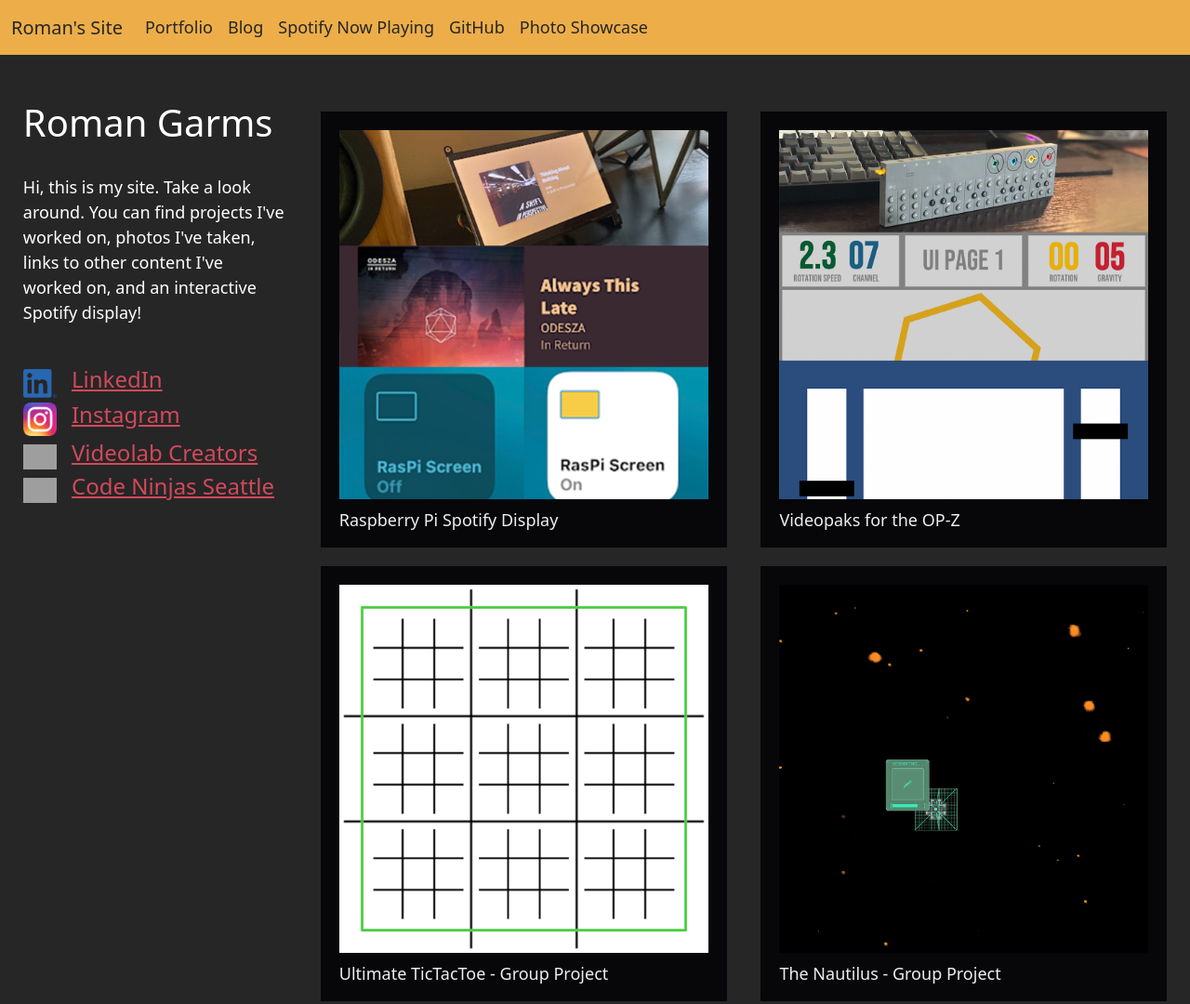
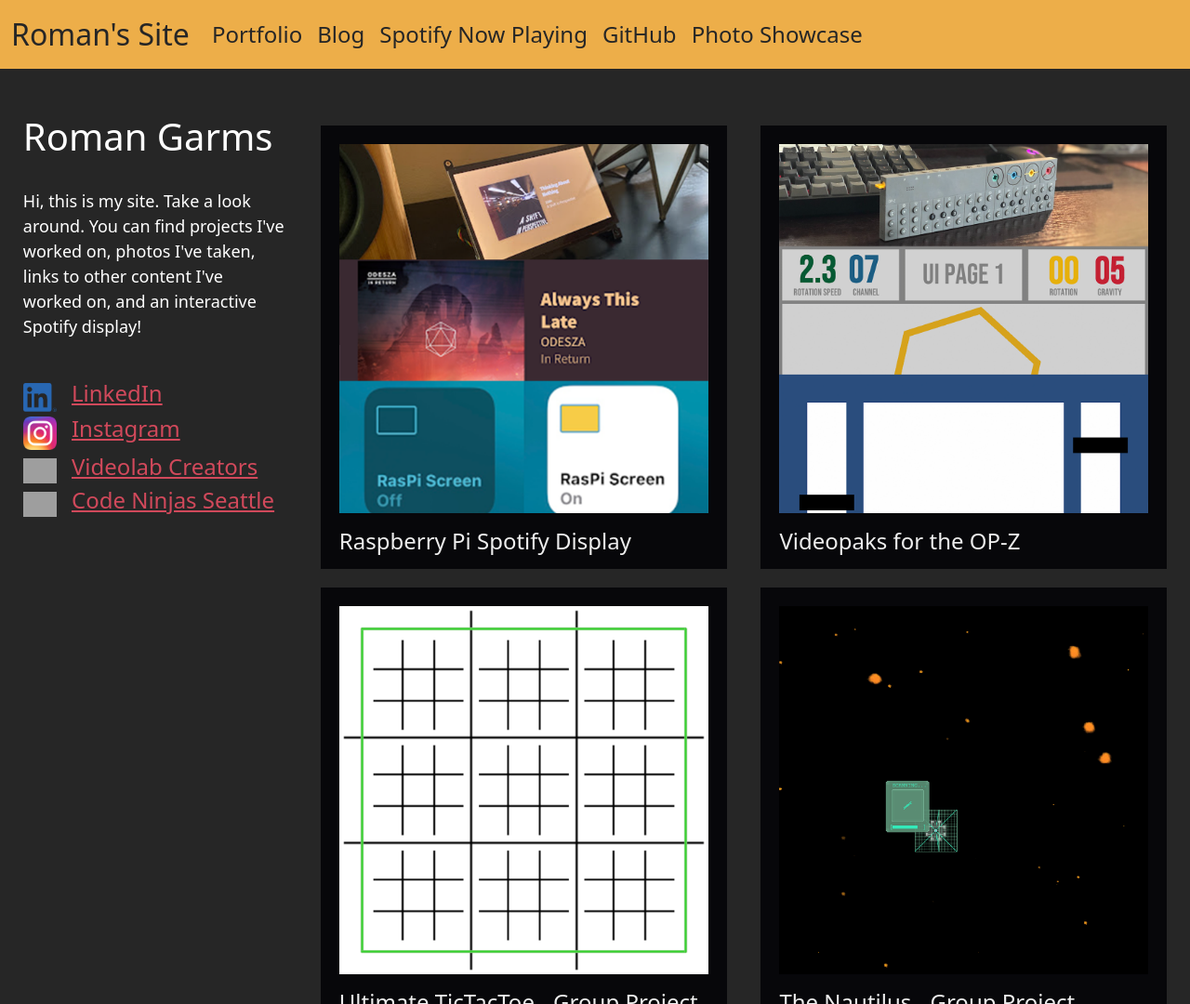
Before and after one commit to Romano-Garmez/Romano-Garmez.github.io, a plain HTML site: page index.html in a window 1280 px wide. Shown: the top 1080 px of the page at 93% size. Drawn offline with nearby package versions, Linux system fonts and the light colour scheme; grey boxes are pictures that could not be loaded.

Commit message:
font size fixes

```diff
--- a/main.css
+++ b/main.css
@@ -10,8 +10,9 @@
   color: #fff;
 }
 
+
 a {
-  font-size: large;
+  font-size: x-large;
 }
 
 p {
@@ -23,6 +24,7 @@
 }
 
 .navbar-brand {
+  font-size: xx-large;
   color: #262626 !important;
 }
 
@@ -49,6 +51,9 @@
 #sidebar-links {
   color: #D1495B;
   font-size: x-large;
+}
+#sidebar-links:hover {
+  color: #ffffff;
 }
 
 
@@ -110,7 +115,7 @@
 }
 
 .box img {
-  padding-bottom: 12px;
+  padding-bottom: 20px;
 }
 
 div .container {
```
Also changed, not shown: 1 other file.
